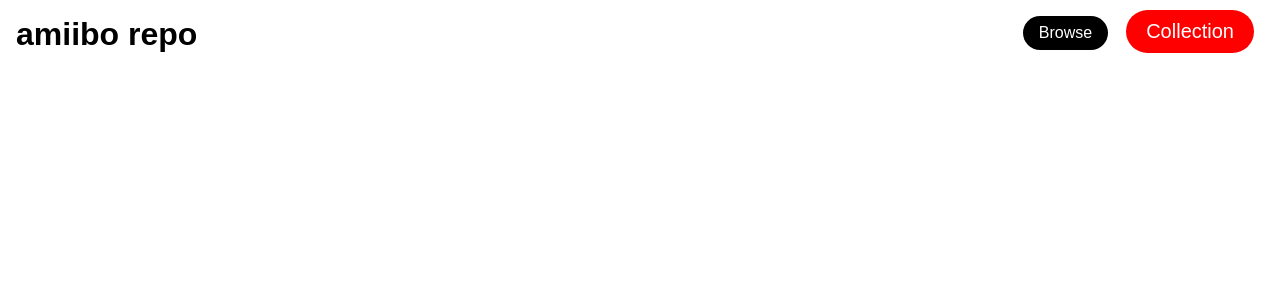
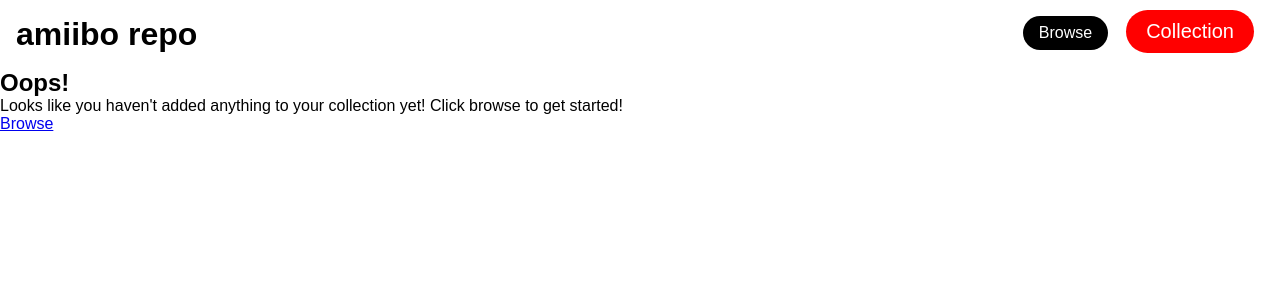
Before and after one commit to jonathan-tschida/binary-challenge, a React (Create React App) app: page /collection in a window 1280 px wide. Shown: the top 300 px of the page. Built offline with nearby package versions, Linux system fonts and the light colour scheme.

Commit message:
Add placeholder for empty collection

```diff
--- a/src/containers/App/App.js
+++ b/src/containers/App/App.js
@@ -1,11 +1,23 @@
 import React from 'react';
 import './App.css';
+import { Switch, Route, Redirect } from 'react-router-dom';
 import Header from '../../components/Header/Header';
+import Collection from '../Collection/Collection';
 
 function App() {
   return (
     <main>
       <Header />
+      <Switch>
+        <Route exact path='/'>
+          <Redirect to='/collection' />
+        </Route>
+        <Route path='/collection'>
+          <Collection />
+        </Route>
+        <Route path='/browse'>
+        </Route>
+      </Switch>
     </main>
   );
 }
--- /dev/null
+++ b/src/containers/Collection/Collection.js
@@ -0,0 +1,15 @@
+import React from 'react';
+import './Collection.css';
+import { Link } from 'react-router-dom';
+
+const Collection = () => {
+  return (
+    <section>
+      <h2>Oops!</h2>
+      <p>Looks like you haven't added anything to your collection yet! Click browse to get started!</p>
+      <Link to='/browse'>Browse</Link>
+    </section>
+  )
+}
+
+export default Collection;
```
Also changed, not shown: src/containers/Collection/Collection.css (added), 1 other file (tests, documents, lock files or other folders).
